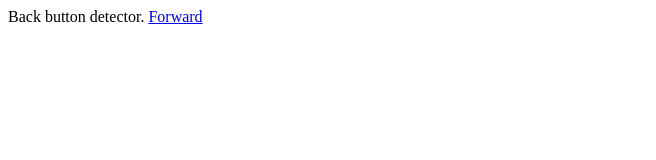
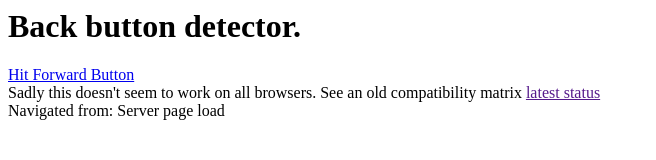
Before and after one commit to idvorkin/LinqPadSnippets, a plain HTML site: page js/DetectBackButton.html in a window 1280 px wide. Shown: the whole page, without its empty margins (0-656 px from the left). Drawn offline with Linux system fonts and the light colour scheme.

Commit message:
Simplify code.

```diff
--- a/js/DetectBackButton.html
+++ b/js/DetectBackButton.html
@@ -10,18 +10,20 @@
 
 <html>
     <body>
-        Back button detector.
-        <a href="http://www.google.com"> Forward</a>
+        <h1> Back button detector.</h1>
+        <a href="http://www.google.com"> Hit Forward Button</a>
+        <div> Sadly this doesn't seem to work on all browsers. See an old compatibility matrix <a href="">latest status</a> </div>
+        <div> Navigated from: <span id='navigationMethod'> Didn't work </span> </div>
         <script>
+            function onPageShow(event)
+            {
+                console.log("External Function"+event.persisted);
+                console.dir(event)
+                f = document.getElementById( "navigationMethod" );
+                f.textContent = event.persisted ? "Back button": "Server page load ";
+            }
+            window.onpageshow = onPageShow;
+        </script>
 
-            window.onpageshow = function (event) {
-                if (event.persisted) {
-                    alert ("Back button pressed")
-                }
-                else {
-                    alert ("Entered from page")
-                }
-            };
-        </script>
     </body>
 </html>
```
